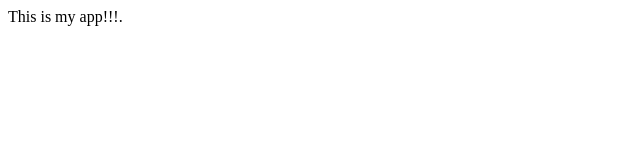
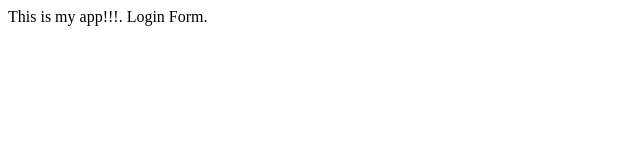
Before and after one commit to yusheng-chiu/sample, a plain HTML site: page index.html in a window 1280 px wide. Shown: the full height of the page, 0-640 px from the left. Drawn offline with Linux system fonts and the light colour scheme.

Commit message:
login form

```diff
--- /dev/null
+++ b/dir2/app2.js
@@ -0,0 +1 @@
+console.log("123");
--- a/index.html
+++ b/index.html
@@ -4,5 +4,6 @@
     </head>
     <body>
         This is my app!!!.
+        Login Form.
     </body>
 </html>
```
Also changed, not shown: login.html (added, +1 -0 lines), lol.txt (added).
